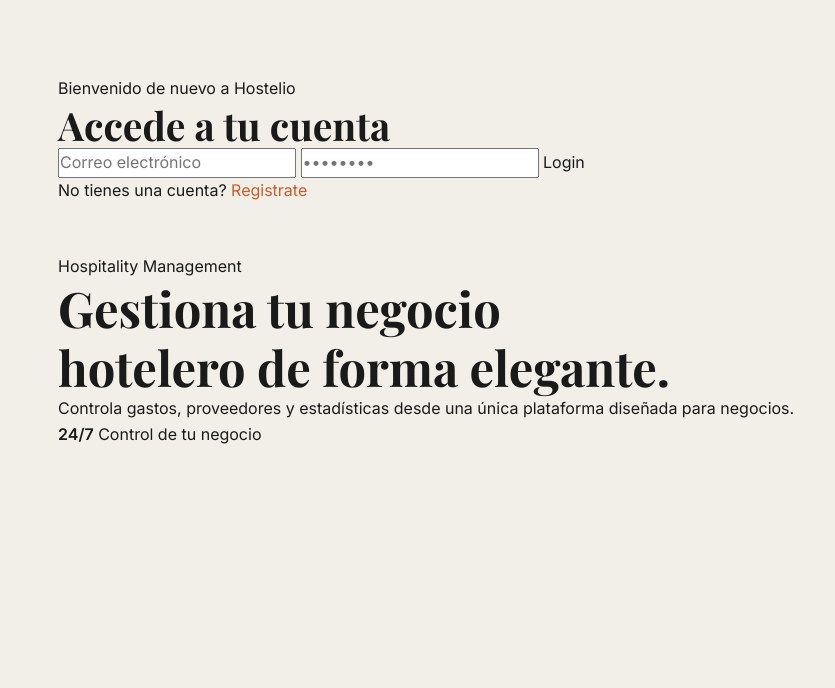
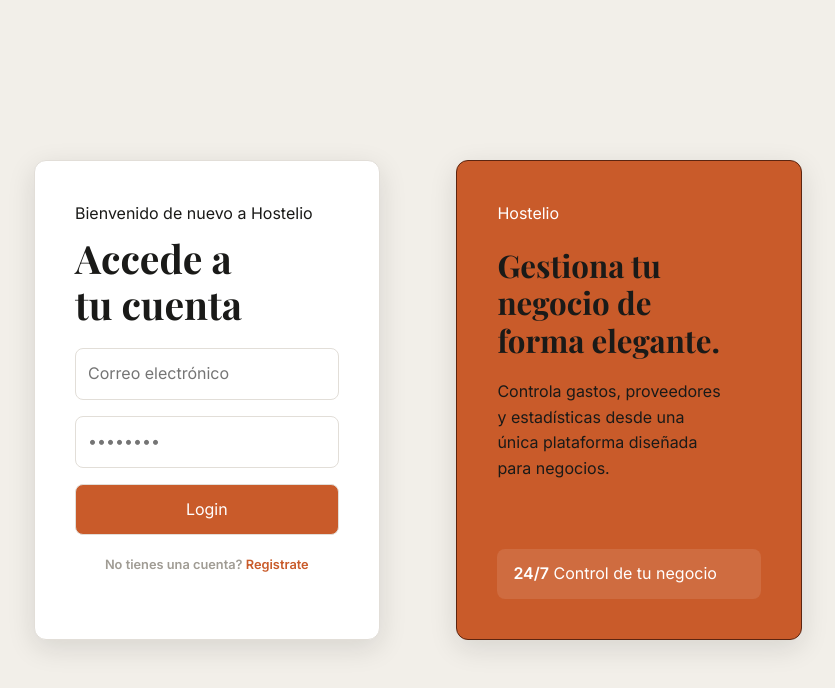
Before and after one commit to davidglnd/Hostelio, a website built with Vite: page frontend/pages/login.html in a window 1280 px wide. Shown: the whole page, without its empty margins (222-1057 px from the left). Built offline with nearby package versions, Linux system fonts and the light colour scheme.

Commit message:
feat(auth): finalize login and registration interfaces
Refs: #1, #2

```diff
--- a/frontend/pages/login.html
+++ b/frontend/pages/login.html
@@ -7,26 +7,24 @@
     <link rel="stylesheet" href="../styles/main.css">
     <script type="module" src="../js/main.js"></script>
 </head>
-<body data-page="login">
+<body class="auth-layout" data-page="login">
     <main class="auth-layout">
         <section class="auth-panel">
             <div class="auth-panel-header">
                 <span>Bienvenido de nuevo a Hostelio</span>
                 <h2>Accede a tu cuenta</h2>
             </div>
-            <div>
-                <form class="auth-form">
-                    <input type="email" name="email" placeholder="Correo electr&oacute;nico" required>
-                    <input type="password" name="password" placeholder="••••••••" required>
-                    <button type="submit">Login</button>
-                </form>
-                <p>No tienes una cuenta? <a href="../pages/signup.html">Registrate</a></p>
-            </div>
+            <form class="auth-form">
+                <input type="email" name="email" placeholder="Correo electr&oacute;nico" required>
+                <input type="password" name="password" placeholder="••••••••" required>
+                <button type="submit">Login</button>
+            </form>
+            <p class="divider">No tienes una cuenta? <a href="../pages/signup.html">Registrate</a></p>
         </section>
         <section class="auth-branding">
             <div class="branding-content">
-                <span class="auth-badge">Hospitality Management</span>
-                <h1>Gestiona tu negocio hotelero de forma elegante.</h1>
+                <span class="auth-badge">Hostelio</span>
+                <h3>Gestiona tu negocio de forma elegante.</h3>
 
                 <p>Controla gastos, proveedores y estadísticas desde una única plataforma diseñada para negocios.</p>
 
--- /dev/null
+++ b/frontend/styles/layout/auth.css
@@ -0,0 +1,95 @@
+body.auth-layout{
+    display: flex;
+    flex-direction: row;
+    justify-content: center;;
+}
+body.auth-layout > main{
+    display: flex;
+    flex-direction: row;
+    justify-content: center;
+    align-items: center;
+    gap: 10%;
+    width: 60%;
+    height: 100vh;
+}
+
+.auth-panel{
+    width:45%;
+    height: 60%;
+    background-color: var(--color-surface);
+    border-radius: var(--radius-lg);
+    padding: var(--space-10);
+    border: var(--border-width) solid var(--color-border);
+    box-shadow: var(--shadow-lg);
+    display:flex;
+    flex-direction:column;
+    gap: var(--space-5);
+}
+
+.auth-branding{
+    width:45%;
+    height: 60%;
+    background-color: var(--color-accent-600);
+    color: var(--color-neutral-0);
+    border-radius: var(--radius-lg);
+    padding: var(--space-10);
+    border: var(--border-width) solid #5C2510;
+    box-shadow: var(--shadow-lg);
+    display:flex;
+    flex-direction:column;
+    gap: var(--space-5);
+}
+
+.register-form, .auth-form{
+    display: flex;
+    flex-direction: column;
+    gap: var(--space-4);
+}
+
+.register-form input[type="text"],
+.register-form input[type="email"],
+.register-form input[type="password"],
+.auth-form input[type="email"],
+.auth-form input[type="password"]{
+    padding: var(--space-3);
+    border: var(--border-width) solid var(--color-border);
+    border-radius: var(--radius-md);
+    background-color: var(--color-surface);
+}
+
+.register-form button, .auth-form button{
+    padding: var(--space-3);
+    border: var(--border-width) solid var(--color-border);
+    border-radius: var(--radius-md);
+    background-color: var(--color-accent-600);
+    color: var(--color-neutral-0);
+}
+
+.branding-content{
+    display: flex;
+    flex-direction: column;
+    gap: var(--space-5);
+    min-height: 100%;
+}
+.divider{
+    font-size:var(--text-sm);
+    font-weight:var(--font-semibold);
+    color:#A09C94;
+    text-align:center
+}
+.divider a{
+    color:var(--color-accent-600);
+    font-weight:var(--font-semibold);
+}
+
+.branding-stats{
+    background:rgba(255,255,255,0.1);
+    border-radius:8px;
+    padding:0.75rem 1rem;
+    margin-top:auto
+}
+.auth-panel-header {
+    display: flex;
+    flex-direction: column;
+    gap: var(--space-2);
+}
--- a/frontend/styles/layout/grid.css
+++ b/frontend/styles/layout/grid.css
@@ -1,4 +1,4 @@
-body{
+body.app-layout{
     display:grid;
     grid-template-rows: var(--header-height) 1fr;
     grid-template-columns: var(--sidebar-width) 1fr;
@@ -13,7 +13,7 @@ app-header{
     grid-area: header;
 }
 
-main{
+body.app-layout > main{
     grid-area: main;
     display: flex;
     flex-direction: column;
--- a/frontend/styles/main.css
+++ b/frontend/styles/main.css
@@ -18,6 +18,7 @@
 /* 5. Layout */
 @import "layout/grid.css"    layer(layout);
 @import "layout/dashboard.css" layer(layout);
+@import "layout/auth.css" layer(layout);
 
 /* 6. Pages */
 @import "pages/supplier.css" layer(pages);
```
Also changed, not shown: frontend/pages/dashboard.html (+1 -1 lines), frontend/pages/expenses.html (+1 -1 lines), frontend/pages/signup.html (+6 -5 lines), frontend/pages/supplier.html (+1 -1 lines).
